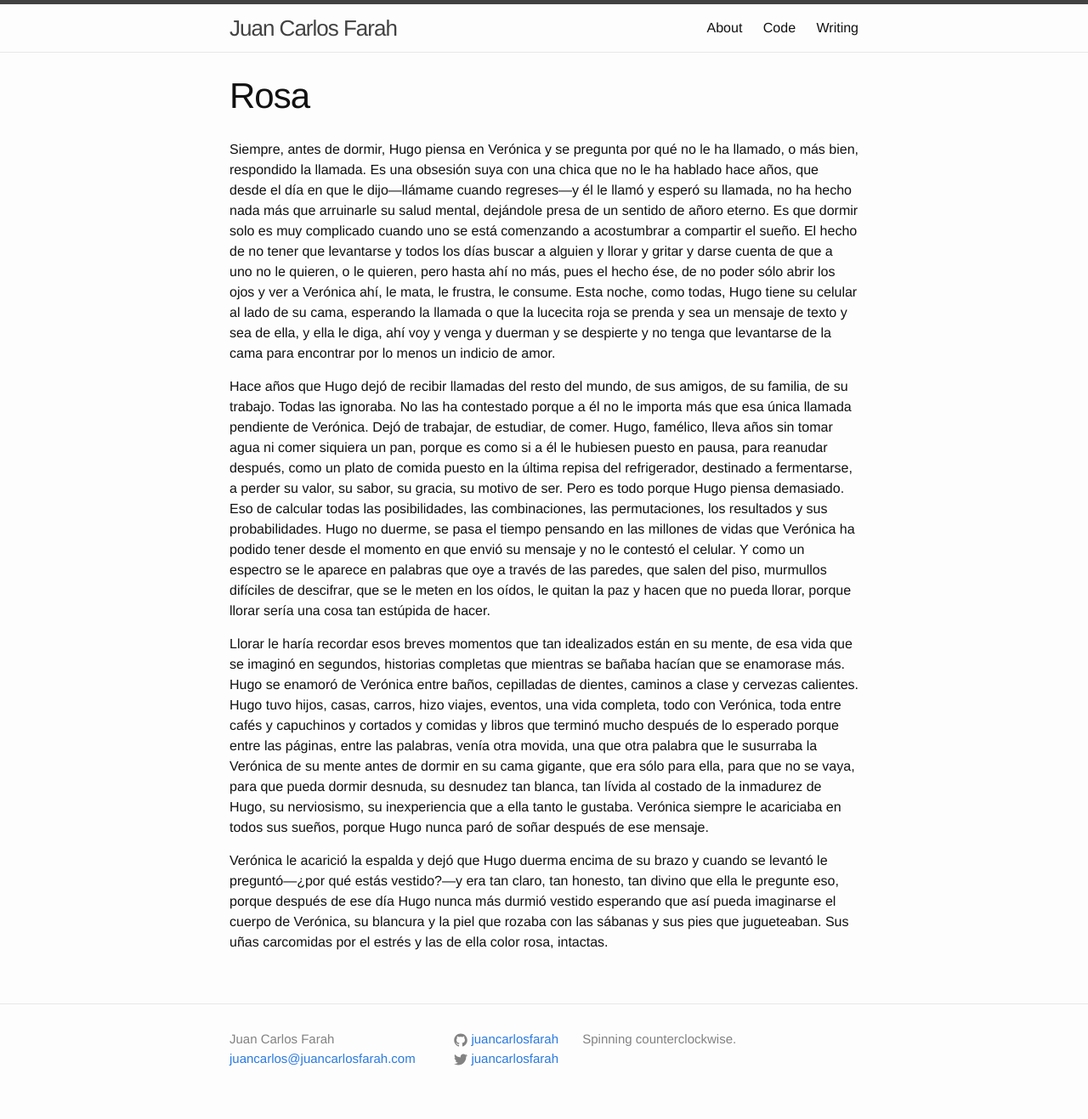
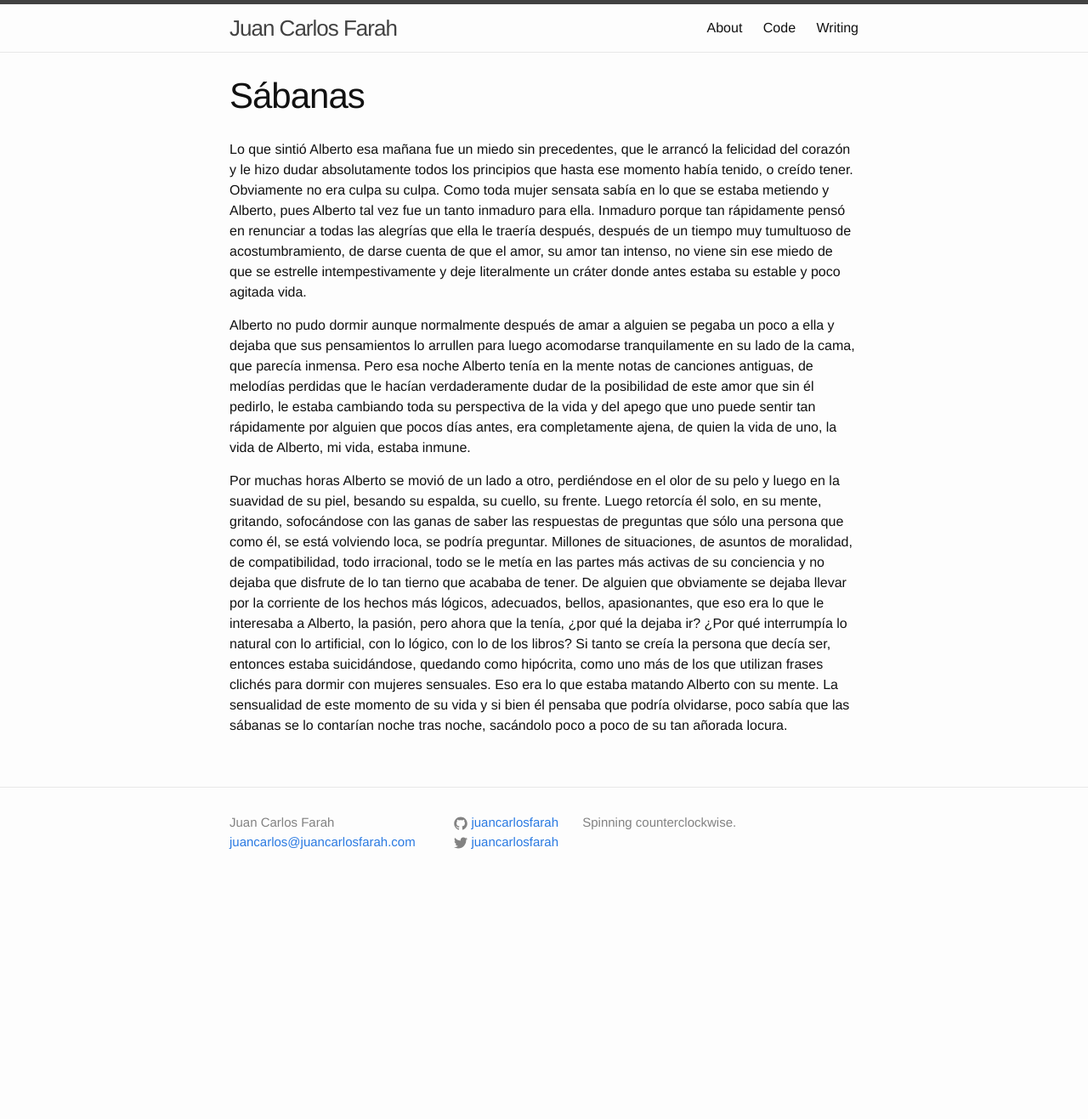
Before and after one commit to juancarlosfarah/web, a Jekyll site: the page built from writing/es/sabanas.md, in a window 1280 px wide. Shown: the whole page at 85% size. Built offline with Jekyll 4.4.1, drawn with Linux system fonts in a browser that asks for light colours; after the commit the page ends 1062 px from its top, so only the background shows below that.

```diff
--- a/writing/es/sabanas.md
+++ b/writing/es/sabanas.md
@@ -1,59 +1,43 @@
 ---
 layout: page
-title: Rosa
-permalink: /writing/es/rosa/
+title: Sábanas
+permalink: /writing/es/sabanas/
 ---
 
-Siempre, antes de dormir, Hugo piensa en Verónica y se pregunta por qué no le
-ha llamado, o más bien, respondido la llamada. Es una obsesión suya con una
-chica que no le ha hablado hace años, que desde el día en que le dijo—llámame
-cuando regreses—y él le llamó y esperó su llamada, no ha hecho nada más que
-arruinarle su salud mental, dejándole presa de un sentido de añoro eterno. Es
-que dormir solo es muy complicado cuando uno se está comenzando a acostumbrar
-a compartir el sueño. El hecho de no tener que levantarse y todos los días
-buscar a alguien y llorar y gritar y darse cuenta de que a uno no le quieren, o
-le quieren, pero hasta ahí no más, pues el hecho ése, de no poder sólo abrir
-los ojos y ver a Verónica ahí, le mata, le frustra, le consume. Esta noche,
-como todas, Hugo tiene su celular al lado de su cama, esperando la llamada o
-que la lucecita roja se prenda y sea un mensaje de texto y sea de ella, y
-ella le diga, ahí voy y venga y duerman y se despierte y no tenga que
-levantarse de la cama para encontrar por lo menos un indicio de amor.
+Lo que sintió Alberto esa mañana fue un miedo sin precedentes, que le arrancó
+la felicidad del corazón y le hizo dudar absolutamente todos los principios que
+hasta ese momento había tenido, o creído tener. Obviamente no era culpa su
+culpa. Como toda mujer sensata sabía en lo que se estaba metiendo y Alberto,
+pues Alberto tal vez fue un tanto inmaduro para ella. Inmaduro porque tan
+rápidamente pensó en renunciar a todas las alegrías que ella le traería
+después, después de un tiempo muy tumultuoso de acostumbramiento, de darse
+cuenta de que el amor, su amor tan intenso, no viene sin ese miedo de que
+se estrelle intempestivamente y deje literalmente un cráter donde antes estaba
+su estable y poco agitada vida.
 
-Hace años que Hugo dejó de recibir llamadas del resto del mundo, de sus amigos,
-de su familia, de su trabajo. Todas las ignoraba. No las ha contestado porque a
-él no le importa más que esa única llamada pendiente de Verónica. Dejó de
-trabajar, de estudiar, de comer. Hugo, famélico, lleva años sin tomar agua ni
-comer siquiera un pan, porque es como si a él le hubiesen puesto en pausa, para
-reanudar después, como un plato de comida puesto en la última
-repisa del refrigerador, destinado a fermentarse, a perder su valor, su sabor,
-su gracia, su motivo de ser. Pero es todo porque Hugo piensa demasiado. Eso
-de calcular todas las posibilidades, las combinaciones, las permutaciones,
-los resultados y sus probabilidades. Hugo no duerme, se pasa el tiempo
-pensando en las millones de vidas que Verónica ha podido tener desde el
-momento en que envió su mensaje y no le contestó el celular. Y como un
-espectro se le aparece en palabras que oye a través de las paredes, que salen
-del piso, murmullos difíciles de descifrar, que se le meten en los oídos, le
-quitan la paz y hacen que no pueda llorar, porque llorar sería una cosa tan
-estúpida de hacer.
+Alberto no pudo dormir aunque normalmente después de amar a alguien se pegaba un
+poco a ella y dejaba que sus pensamientos lo arrullen para luego acomodarse
+tranquilamente en su lado de la cama, que parecía inmensa. Pero esa noche
+Alberto tenía en la mente notas de canciones antiguas, de melodías perdidas que
+le hacían verdaderamente dudar de la posibilidad de este amor que sin él
+pedirlo, le estaba cambiando toda su perspectiva de la vida y del apego que uno
+puede sentir tan rápidamente por alguien que pocos días antes, era completamente
+ajena, de quien la vida de uno, la vida de Alberto, mi vida, estaba inmune.
 
-Llorar le haría recordar esos breves momentos que tan idealizados están en su
-mente, de esa vida que se imaginó en segundos, historias completas que mientras
-se bañaba hacían que se enamorase más. Hugo se enamoró de Verónica entre baños,
-cepilladas de dientes, caminos a clase y cervezas calientes. Hugo tuvo hijos,
-casas, carros, hizo viajes, eventos, una vida completa, todo con Verónica, toda
-entre cafés y capuchinos y cortados y comidas y libros que terminó mucho después
-de lo esperado porque entre las páginas, entre las palabras, venía otra movida,
-una que otra palabra que le susurraba la Verónica de su mente antes de dormir en
-su cama gigante, que era sólo para ella, para que no se vaya, para que pueda
-dormir desnuda, su desnudez tan blanca, tan lívida al costado de la inmadurez
-de Hugo, su nerviosismo, su inexperiencia que a ella tanto le gustaba.
-Verónica siempre le acariciaba en todos sus sueños, porque Hugo nunca paró de
-soñar después de ese mensaje.
-
-Verónica le acarició la espalda y dejó que Hugo duerma encima de su brazo y
-cuando se levantó le preguntó—¿por qué estás vestido?—y era tan claro, tan
-honesto, tan divino que ella le pregunte eso, porque después de ese día Hugo
-nunca más durmió vestido esperando que así pueda imaginarse el cuerpo de
-Verónica, su blancura y la piel que rozaba con las sábanas y sus pies que
-jugueteaban. Sus uñas carcomidas por el estrés y las de ella color rosa,
-intactas.
+Por muchas horas Alberto se movió de un lado a otro, perdiéndose en el olor de
+su pelo y luego en la suavidad de su piel, besando su espalda, su cuello, su
+frente. Luego retorcía él solo, en su mente, gritando, sofocándose con las ganas
+de saber las respuestas de preguntas que sólo una persona que como él, se
+está volviendo loca, se podría preguntar. Millones de situaciones, de asuntos
+de moralidad, de compatibilidad, todo irracional, todo se le metía en las partes
+más activas de su conciencia y no dejaba que disfrute de lo tan tierno que
+acababa de tener. De alguien que obviamente se dejaba llevar por la corriente de
+los hechos más lógicos, adecuados, bellos, apasionantes, que eso era lo que le
+interesaba a Alberto, la pasión, pero ahora que la tenía, ¿por qué la dejaba ir?
+¿Por qué interrumpía lo natural con lo artificial, con lo lógico, con lo de los
+libros? Si tanto se creía la persona que decía ser, entonces estaba
+suicidándose, quedando como hipócrita, como uno más de los que utilizan frases
+clichés para dormir con mujeres sensuales. Eso era lo que estaba matando
+Alberto con su mente. La sensualidad de este momento de su vida y si bien él
+pensaba que podría olvidarse, poco sabía que las sábanas se lo contarían
+noche tras noche, sacándolo poco a poco de su tan añorada locura.
```
Also changed, not shown: _menu/about.md (+1 -1 lines), writing/es/sol.md (+51 -37 lines).
